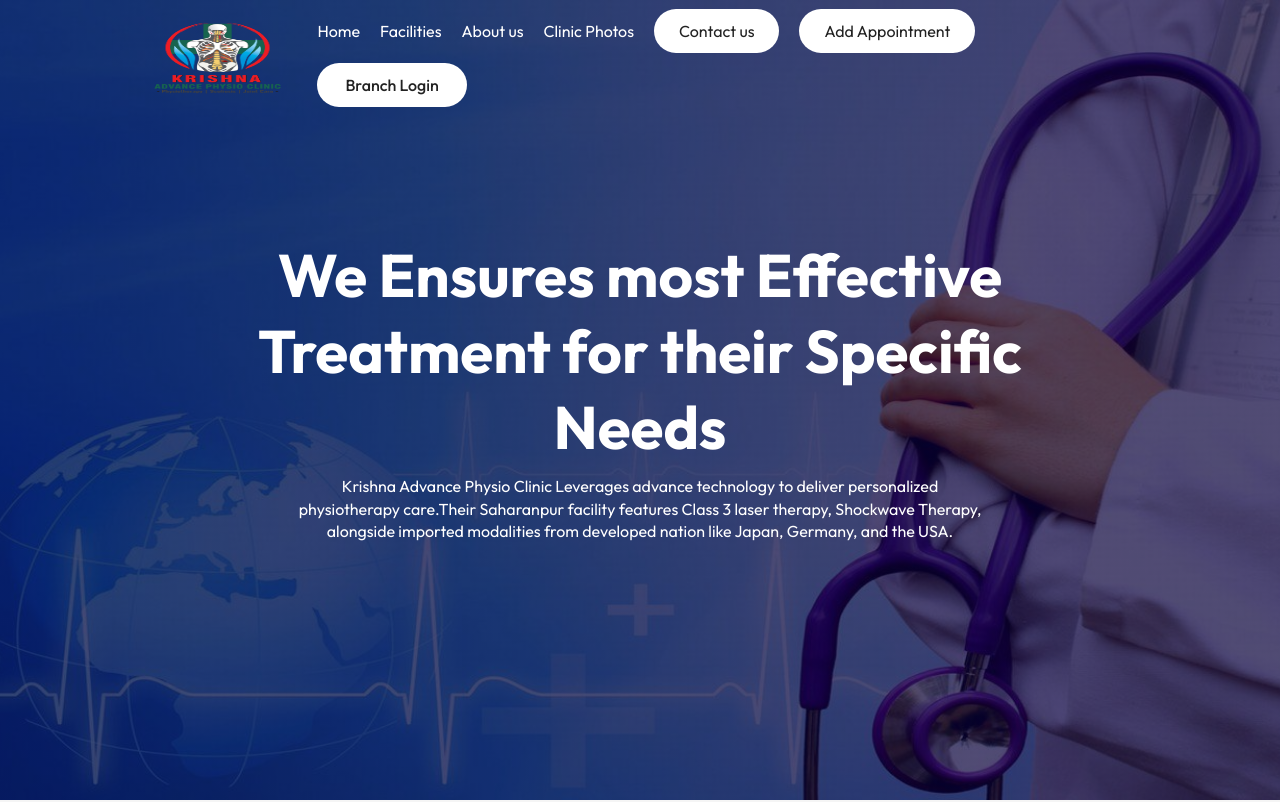
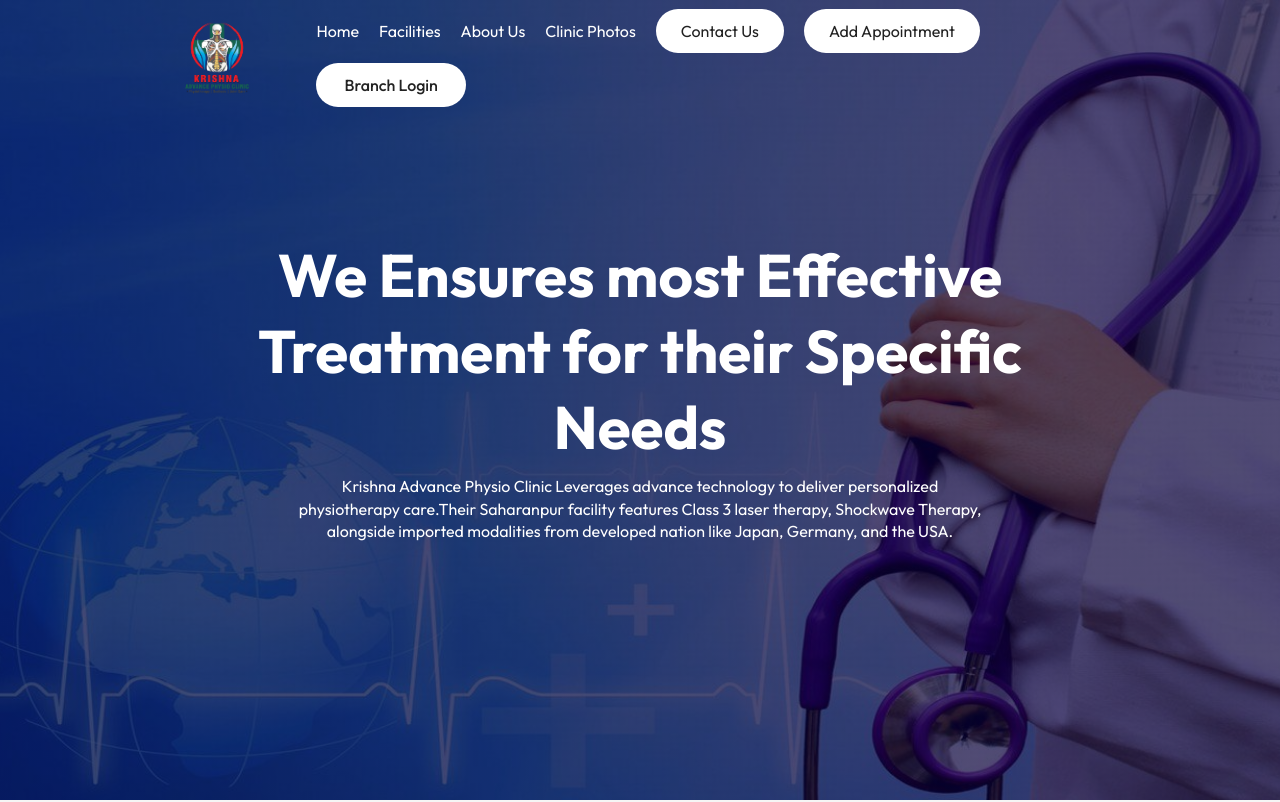
Before and after one commit to sagarkumarsaini11/clinic-website, a React (Vite) app: page / in a window 1280 px wide. Shown: the top 802 px of the page. Built offline with nearby package versions, Linux system fonts and the light colour scheme.

Commit message:
Second Commit

```diff
--- a/src/Components/Navbar/Navbar.css
+++ b/src/Components/Navbar/Navbar.css
@@ -1,72 +1,117 @@
 nav{
     width: 100%;
-    /* background: #333; */
     color: #fff;
+
     padding: 4px 0;
+
     position: fixed;
     top: 0;
     left: 0;
+
     display: flex;
     align-items: center;
     justify-content: space-between;
-    z-index: 10;
+
+    z-index: 1000;
 }
+
+/* Logo */
+
 .logo{
     width: 180px;
     height: 90px;
+    object-fit: contain;
+}
 
-}
+/* Menu */
+
 nav ul li{
     display: inline-block;
     list-style: none;
+
     margin: 5px 10px;
     font-size: 16px;
 }
+
+/* Menu Links */
+
+nav ul li a{
+    color: #fff;
+    cursor: pointer;
+    transition: 0.3s;
+}
+
+nav ul li a:hover{
+    color: #ffd700;
+}
+
+/* Sticky Navbar */
+
 .dark-nav{
-    background:#212EA0 ;
+    background: #212EA0;
     transition: 0.5s;
 }
+
+/* Menu Icon */
+
 .menu-icon{
     display: none;
 }
 
+/* Media Query */
 
-/* Media query */
+@media (max-width:1000px){
 
-@media (max-width:100px){
     .logo{
         width: 140px;
+        height: 70px;
+    }
 
-    }
     nav ul li{
         margin: 10px 15px;
     }
 }
+
+/* Mobile View */
+
 @media (max-width:840px){
+
     nav{
         padding: 15px 0;
     }
+
     nav ul{
+
         position: fixed;
+
         top: 0;
-        right:0px;
+        right: 0;
         bottom: 0;
+
         background: #212EA0;
-        z-index: -1;
-        width: 200px;
-        padding-top:70px ;
+
+        width: 230px;
+
+        padding-top: 80px;
+
         transition: 0.5s;
+
+        z-index: 999;
     }
+
     nav ul li{
         display: block;
         margin: 25px 40px;
     }
+
     .menu-icon{
         display: block;
         width: 30px;
         cursor: pointer;
+        z-index: 1001;
     }
+
     .hide-mobile-menu{
-        right:-200px;
+        right: -230px;
     }
 }
--- a/src/Components/Navbar/Navbar.jsx
+++ b/src/Components/Navbar/Navbar.jsx
@@ -1,44 +1,88 @@
-import React, { useEffect, useState } from 'react';
-import './Navbar.css'
-import logo from '../../assets/logo.png'
-import menu_icon from '../../assets/menu-icon.png'
-import  {Link} from "react-scroll"
+import React, { useEffect, useState } from "react";
+import "./Navbar.css";
+
+import logo from "../../assets/logo.png";
+import menu_icon from "../../assets/menu-icon.png";
+
+import { Link } from "react-scroll";
+
 import BranchLogin from "../BranchLogin/BranchLogin";
+
 const Navbar = () => {
+
+       // Sticky Navbar
 
   const [sticky, setSticky] = useState(false);
 
-        useEffect(()=>{
-             window.addEventListener('scroll', ()=>{
-              window.scrollY > 50 ? setSticky( true): setSticky(false)
-             })
-        },[]);
+  useEffect(() => {
+
+    window.addEventListener("scroll", () => {
+
+      window.scrollY > 50  ? setSticky(true) : setSticky(false);});
+     }, []);
+
+        // Mobile Menu
 
   const [mobileMenu, setMobileMenu] = useState(false);
-        const toggleMenu =() =>{
-          mobileMenu ? setMobileMenu(false) : setMobileMenu(true);
-        }
 
+  const toggleMenu = () => {
+    setMobileMenu(!mobileMenu);
+  };
+
+  // Close Sidebar After Click
+
+  const closeMenu = () => {
+    setMobileMenu(false);
+  };
 
   return (
-    <nav className={`container ${sticky ? 'dark-nav' : ''}`}>
-        <img src={logo}alt="" className='logo' />
-        <ul className={mobileMenu?'':'hide-mobile-menu'}>
+
+    <nav className={`container ${sticky ? "dark-nav" : ""}`}>
+
+            {/* Logo */}
+
+        <img src={logo} alt="" className="logo"/>
+
+           {/* Navbar Menu */}
+
+      <ul className={  mobileMenu ? "" : "hide-mobile-menu" }>
+
         <li>
-            <Link to="hero" smooth={true} offset={0} duration={500}  >Home</Link>
+          <Link to="hero"  smooth={true} offset={0}  duration={500}  onClick={closeMenu}>  Home </Link>
         </li>
+
         <li>
-            <Link to="facilities" smooth={true} offset={-100} duration={500}>Facilities</Link></li>
-            <li><Link to="about" smooth={true} offset={-100} duration={500}>About us</Link></li>
-            <li><Link to="gallery" smooth={true} offset={-100} duration={500}>Clinic Photos</Link></li>
-            <li><Link to="contact" smooth={true}  offset={-100} duration={500} className='btn'>Contact us</Link></li>
-              <li><Link to="appointment" smooth={true}  offset={-200} duration={500} className='btn'>Add Appointment</Link></li>
-              <li><BranchLogin/></li>
+          <Link  to="facilities" smooth={true} offset={-100} duration={500}  onClick={closeMenu}>Facilities </Link>
+
+        </li>
+
+        <li>
+          <Link  to="about" smooth={true} offset={-100}  duration={500} onClick={closeMenu} > About Us </Link>
+       </li>
+
+        <li>
+          <Link to="gallery" smooth={true} offset={-100} duration={500} onClick={closeMenu}> Clinic Photos</Link>
+        </li>
+
+        <li>
+          <Link  to="contact" smooth={true} offset={-100}  duration={500}  className="btn"  onClick={closeMenu}> Contact Us</Link>
+
+        </li>
+
+        <li>
+          <Link  to="appointment"  smooth={true}  offset={-200} duration={500}
+            className="btn" onClick={closeMenu} > Add Appointment </Link>
+        </li>
+
+        <li onClick={closeMenu}> <BranchLogin />  </li>
       </ul>
-        <img src={menu_icon} alt="" className='menu-icon' onClick={toggleMenu}/>
+
+      {/* Menu Icon */}
+
+      <img  src={menu_icon} alt=""   className="menu-icon" onClick={toggleMenu}/>
+
     </nav>
-
   );
-}
+};
 
 export default Navbar;
```
Lines whose indentation alone changed are shown as unchanged.
